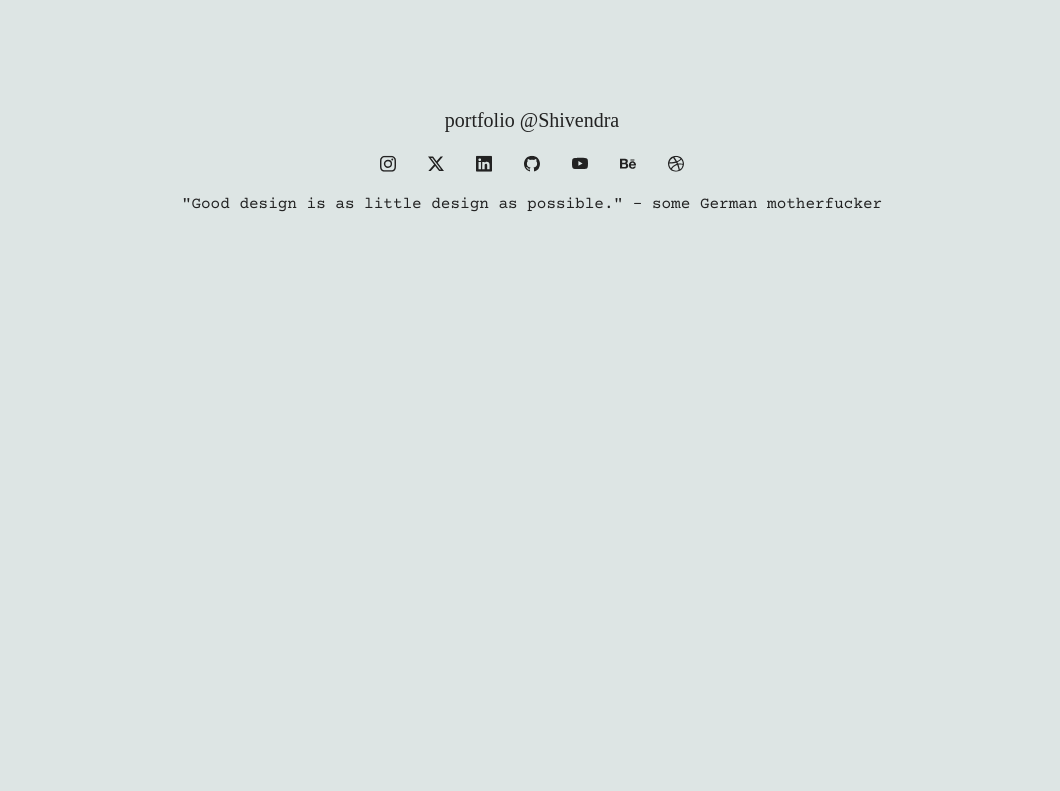
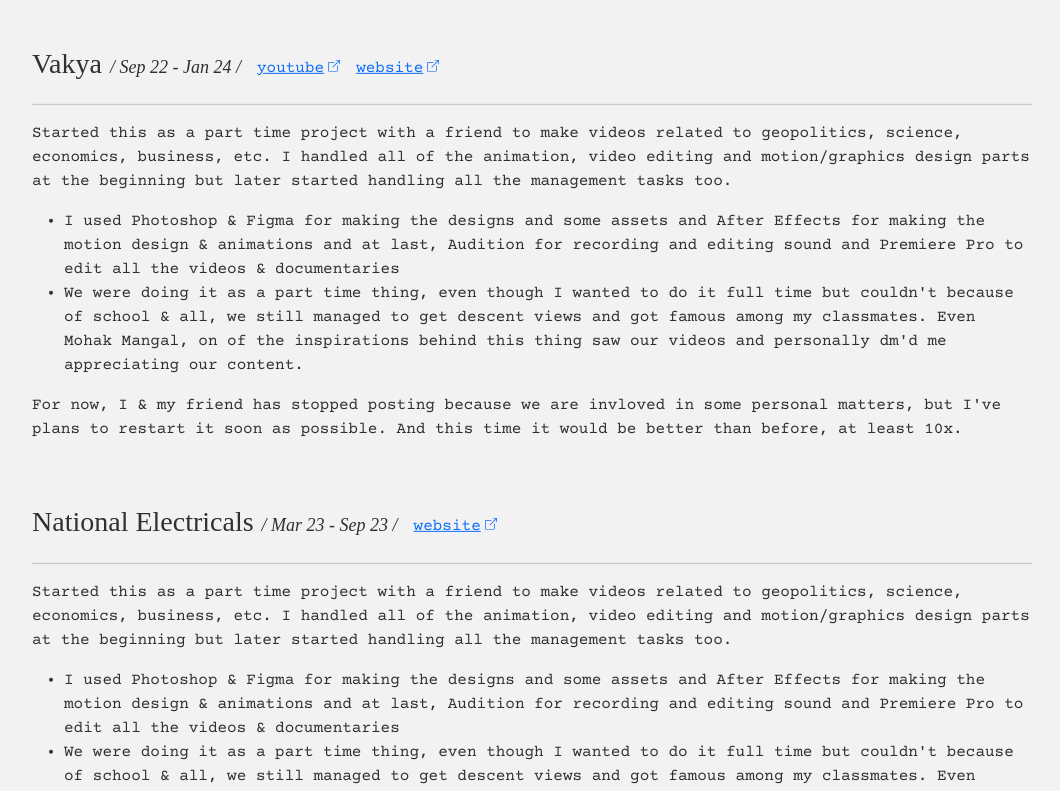
Before and after one commit to shivendrra/shivendrra, a React (Create React App) app in the folder portfolio site/: page / in a window 1280 px wide. Shown: the part 840-1631 px from the top of the page, without its empty margins (108-1168 px from the left). Before the commit the page ends 1096 px from the top, so only its background shows below. Built offline with nearby package versions, Linux system fonts and the light colour scheme; a web font is replaced by a local one.

Commit message:
new modifications

```diff
--- a/portfolio site/src/App.css
+++ b/portfolio site/src/App.css
@@ -2,8 +2,8 @@ body {
   margin: auto;
   padding: auto;
   font-family: "Courier Prime", monospace;
-  background-color: #dde5e4;
-  color: #222222;
+  background-color: #f2f2f2;
+  color: #303030;
 }
 
 h1,
@@ -31,8 +31,8 @@ body::-webkit-scrollbar {
 
 a,
 a:hover {
-  text-decoration: none;
-  color: #222222;
+  /* text-decoration: none;
+  color: #303030; */
   cursor: pointer;
 }
 
@@ -75,26 +75,26 @@ svg :hover {
   font-family: "Baloo 2", sans-serif;
   font-weight: 600;
   font-size: 25px;
-  color: #222222;
+  color: #303030;
 }
 
 .nav-link {
   font-family: "Montagu Slab", serif;
   font-weight: 500;
   font-size: 18px;
-  color: #222222;
+  color: #303030;
 }
 
 .navbar.scrolled-main-pg {
-  background-color: #dde5e4;
+  background-color: #f2f2f2;
   transition: 400ms;
-  color: #222222;
+  color: #303030;
 }
 
 .navbar.scrolled-oth-pg {
-  background-color: #dde5e4;
+  background-color: #f2f2f2;
   transition: 400ms;
-  color: #222222;
+  color: #303030;
 }
 
 .lander {
@@ -135,6 +135,22 @@ svg :hover {
   flex-direction: row;
   align-items: center;
   justify-content: center;
+}
+
+.exp {
+  display: flex;
+  flex-direction: column;
+  align-items: center;
+  justify-content: center;
+  padding: 2% 10%;
+}
+
+
+.exp .head {
+  display: flex;
+  flex-direction: row;
+  justify-content: flex-start;
+  align-items: center;
 }
 
 .footer {
--- a/portfolio site/src/components/Lander.js
+++ b/portfolio site/src/components/Lander.js
@@ -1,5 +1,6 @@
 import React from 'react'
 import Footer from './Footer';
+import Exp from './sub-comps/experience';
 
 export default function Lander() {
   return (
@@ -24,7 +25,8 @@ export default function Lander() {
         </div>
         <hr className='mainHr' />
         <div className="workSec row mt-5 mx-0">
-          <h4 className='text-dark text-center pb-5'>My work</h4>
+          <h4 className='text-dark pb-5 px-5'>My experiences</h4>
+          <Exp/>
         </div>
         <br />
         <br />
--- a/portfolio site/src/components/sub-comps/experience.js
+++ b/portfolio site/src/components/sub-comps/experience.js
@@ -3,23 +3,61 @@ import React from 'react'
 export default function experience() {
   return (
     <>
-      <div className='row'>
-        <div className='col-sm-6 mb-3 mb-sm-0'>
-          <div className='card'>
-            <div className='card-body'>
-              <h5 className='card-title'>Special title treatment</h5>
-              <p className='card-text'>With supporting text below as a natural lead-in to additional content.</p>
-              <a href='/' className='btn btn-primary'>Go somewhere</a>
-            </div>
+      <div className="exp row">
+        <div className="col-lg-12 pb-5">
+          <div className="col-lg-12 head text-start">
+            <h3 className='pe-2'>Vakya</h3>
+            <h5 style={{ fontSize: 'large', fontWeight: '400' }} className='my-auto pe-3'><em>/ Sep 22 - Jan 24 /</em></h5>
+            <a className='pe-3 d-flex align-items-baseline' href='https://www.youtube.com/@WeAreVakya'>youtube
+              <svg xmlns="http://www.w3.org/2000/svg" width="12" height="12" fill="currentColor" class="bi bi-box-arrow-up-right ms-1" viewBox="0 0 16 16">
+                <path fill-rule="evenodd" d="M8.636 3.5a.5.5 0 0 0-.5-.5H1.5A1.5 1.5 0 0 0 0 4.5v10A1.5 1.5 0 0 0 1.5 16h10a1.5 1.5 0 0 0 1.5-1.5V7.864a.5.5 0 0 0-1 0V14.5a.5.5 0 0 1-.5.5h-10a.5.5 0 0 1-.5-.5v-10a.5.5 0 0 1 .5-.5h6.636a.5.5 0 0 0 .5-.5" />
+                <path fill-rule="evenodd" d="M16 .5a.5.5 0 0 0-.5-.5h-5a.5.5 0 0 0 0 1h3.793L6.146 9.146a.5.5 0 1 0 .708.708L15 1.707V5.5a.5.5 0 0 0 1 0z" />
+              </svg>
+            </a>
+            <a className='pe-3 d-flex align-items-baseline' href='https://vakyastudio.wordpress.com/'>website
+              <svg xmlns="http://www.w3.org/2000/svg" width="12" height="12" fill="currentColor" class="bi bi-box-arrow-up-right ms-1" viewBox="0 0 16 16">
+                <path fill-rule="evenodd" d="M8.636 3.5a.5.5 0 0 0-.5-.5H1.5A1.5 1.5 0 0 0 0 4.5v10A1.5 1.5 0 0 0 1.5 16h10a1.5 1.5 0 0 0 1.5-1.5V7.864a.5.5 0 0 0-1 0V14.5a.5.5 0 0 1-.5.5h-10a.5.5 0 0 1-.5-.5v-10a.5.5 0 0 1 .5-.5h6.636a.5.5 0 0 0 .5-.5" />
+                <path fill-rule="evenodd" d="M16 .5a.5.5 0 0 0-.5-.5h-5a.5.5 0 0 0 0 1h3.793L6.146 9.146a.5.5 0 1 0 .708.708L15 1.707V5.5a.5.5 0 0 0 1 0z" />
+              </svg>
+            </a>
+          </div>
+          <hr />
+          <div className="col-lg-12 description">
+            <p>Started this as a part time project with a friend to make videos related to geopolitics, science,
+              economics, business, etc. I handled all of the animation, video editing and motion/graphics design
+              parts at the beginning but later started handling all the management tasks too.</p>
+            <ul>
+              <li>I used Photoshop & Figma for making the designs and some assets and After Effects for making the motion design & animations and at last,
+                Audition for recording and editing sound and Premiere Pro to edit all the videos & documentaries</li>
+              <li>We were doing it as a part time thing, even though I wanted to do it full time but couldn't because of school & all, we still managed to get descent views and got famous among my classmates.
+                Even Mohak Mangal, on of the inspirations behind this thing saw our videos and personally dm'd me appreciating our content.</li>
+            </ul>
+            <p>For now, I & my friend has stopped posting because we are invloved in some personal matters, but I've plans to restart it soon as possible. And this time it would be better than before, at least 10x.</p>
           </div>
         </div>
-        <div className='col-sm-6'>
-          <div className='card'>
-            <div className='card-body'>
-              <h5 className='card-title'>Special title treatment</h5>
-              <p className='card-text'>With supporting text below as a natural lead-in to additional content.</p>
-              <a href='/' className='btn btn-primary'>Go somewhere</a>
-            </div>
+        <div className="col-lg-12">
+          <div className="col-lg-12 head text-start">
+            <h3 className='pe-2'>National Electricals</h3>
+            <h5 style={{ fontSize: 'large', fontWeight: '400' }} className='my-auto pe-3'><em>/ Mar 23 - Sep 23 /</em></h5>
+            <a className='pe-3 d-flex align-items-baseline' href='http://national-electricals.com/'>website
+              <svg xmlns="http://www.w3.org/2000/svg" width="12" height="12" fill="currentColor" class="bi bi-box-arrow-up-right ms-1" viewBox="0 0 16 16">
+                <path fill-rule="evenodd" d="M8.636 3.5a.5.5 0 0 0-.5-.5H1.5A1.5 1.5 0 0 0 0 4.5v10A1.5 1.5 0 0 0 1.5 16h10a1.5 1.5 0 0 0 1.5-1.5V7.864a.5.5 0 0 0-1 0V14.5a.5.5 0 0 1-.5.5h-10a.5.5 0 0 1-.5-.5v-10a.5.5 0 0 1 .5-.5h6.636a.5.5 0 0 0 .5-.5" />
+                <path fill-rule="evenodd" d="M16 .5a.5.5 0 0 0-.5-.5h-5a.5.5 0 0 0 0 1h3.793L6.146 9.146a.5.5 0 1 0 .708.708L15 1.707V5.5a.5.5 0 0 0 1 0z" />
+              </svg>
+            </a>
+          </div>
+          <hr />
+          <div className="col-lg-12 description">
+            <p>Started this as a part time project with a friend to make videos related to geopolitics, science,
+              economics, business, etc. I handled all of the animation, video editing and motion/graphics design
+              parts at the beginning but later started handling all the management tasks too.</p>
+            <ul>
+              <li>I used Photoshop & Figma for making the designs and some assets and After Effects for making the motion design & animations and at last,
+                Audition for recording and editing sound and Premiere Pro to edit all the videos & documentaries</li>
+              <li>We were doing it as a part time thing, even though I wanted to do it full time but couldn't because of school & all, we still managed to get descent views and got famous among my classmates.
+                Even Mohak Mangal, on of the inspirations behind this thing saw our videos and personally dm'd me appreciating our content.</li>
+            </ul>
+            <p>For now, I & my friend has stopped posting because we are invloved in some personal matters, but I've plans to restart it soon as possible. And this time it would be better than before, at least 10x.</p>
           </div>
         </div>
       </div>
```
